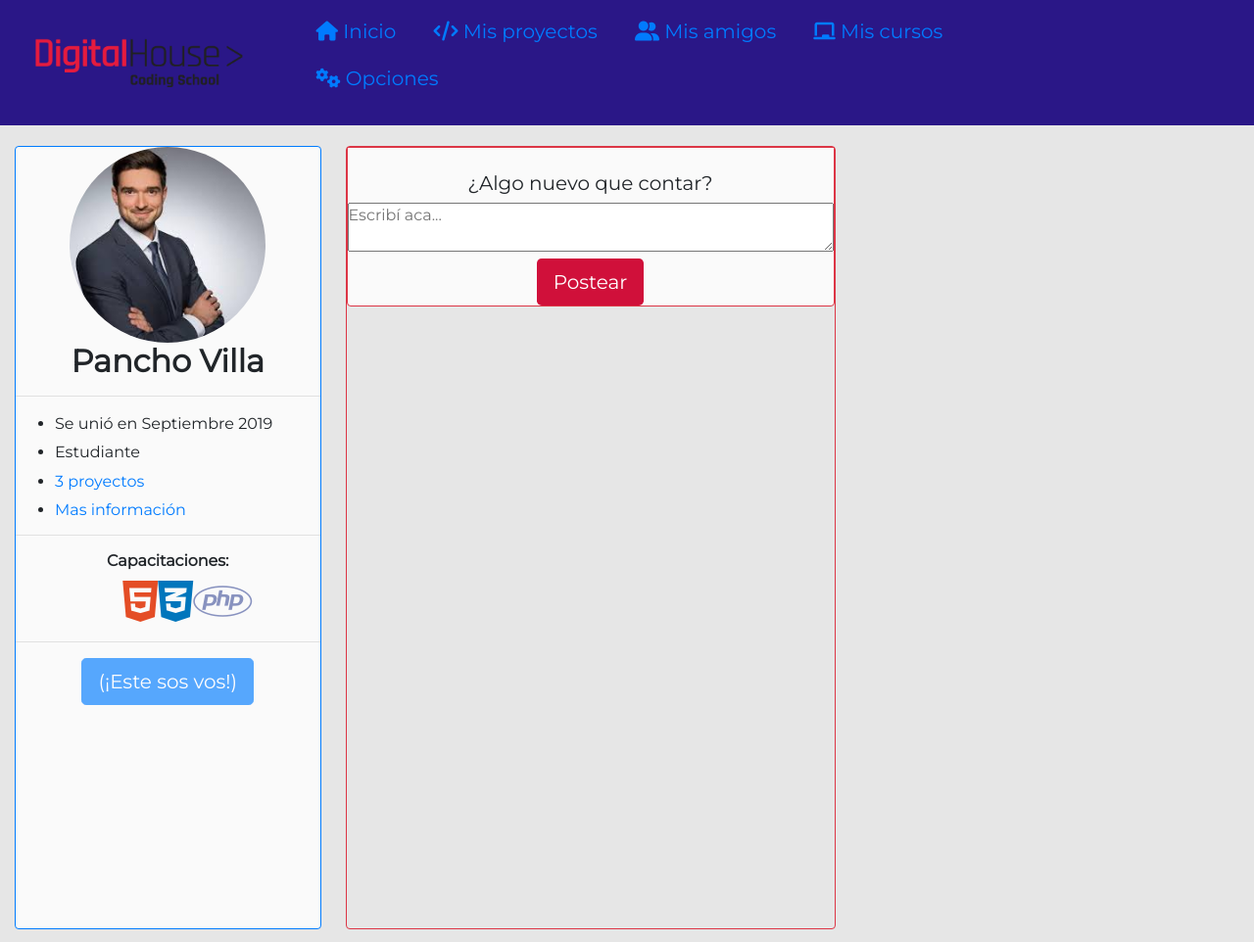
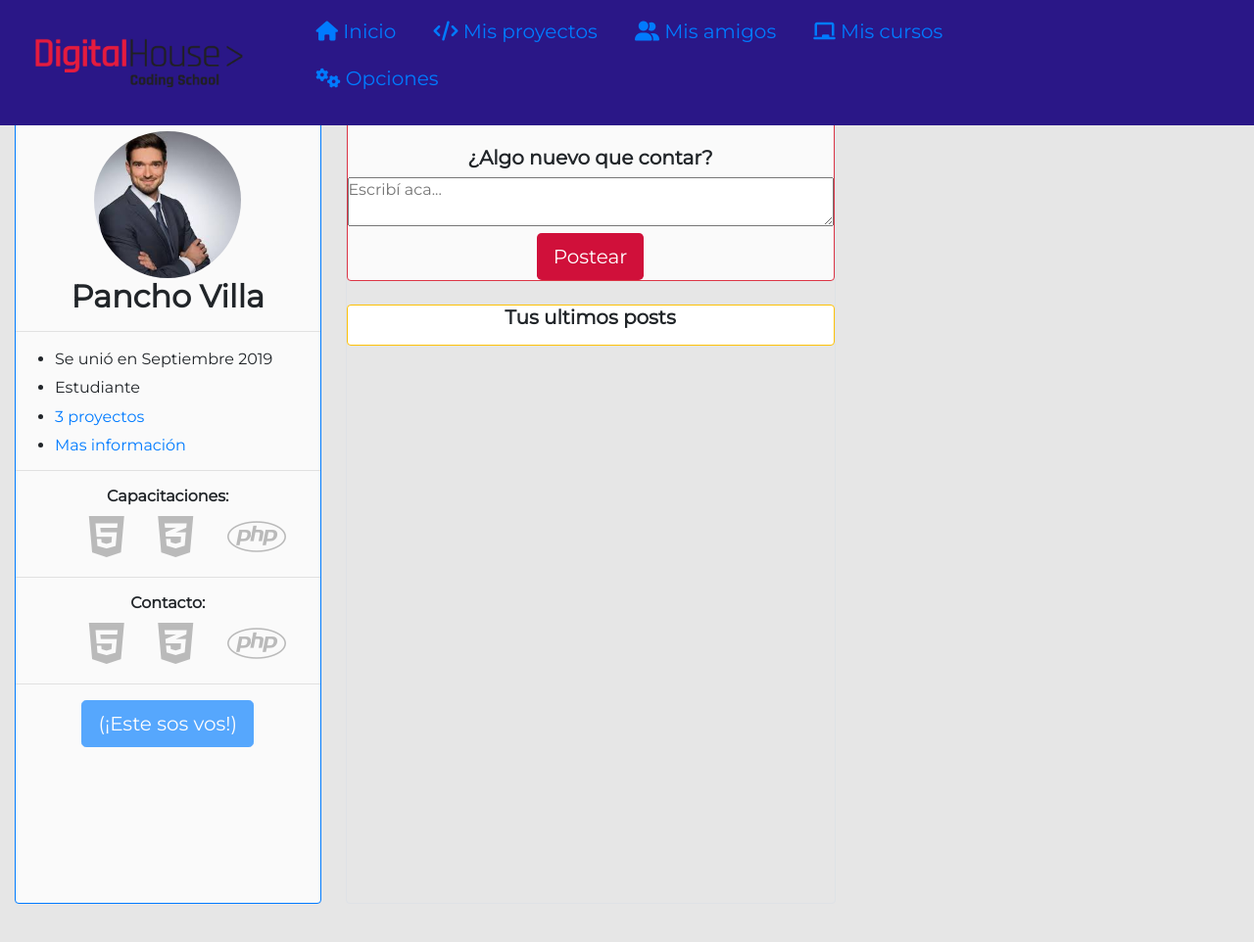
Before and after one commit to AquilanteJP/Proyecto-Integrador-DH, a PHP site: page /profile.html in a window 1280 px wide. Shown: the whole page at 98% size. After the commit the page ends 923 px from the top, so only its background shows below. Run offline with PHP 8.4, Linux system fonts and the light colour scheme; some libraries are stand-ins or nearby versions.

Commit message:
Header fijo en la página, inicio de posts

```diff
--- a/Proyecto/css/profile.css
+++ b/Proyecto/css/profile.css
@@ -1,12 +1,20 @@
 @import "./master.css";
+
+body{
+  background-color:#e6e6e6;
+}
 
 .-all{
   background-color:#e6e6e6;
+  position:relative;
 }
 
-.header{
+header{
   width:100%;
   height:17vh;
+  position: fixed;
+  top:0;
+  z-index:10;
 }
 
 .-navbar{
@@ -41,6 +49,9 @@
 
 .-contenido{
   margin:1% auto;
+  position:absolute;
+  top:110px;
+  background-color: #e6e6e6;
 }
 
 .-profile{
@@ -53,33 +64,51 @@
 .-profilepic{
   border-radius:50%;
   display:block;
-  width:200px;
+  width:150px;
+  padding-top:10px;
 }
 
 .-capacitaciones{
   list-style-type: none;
   display:flex;
-  justify-content:center;
-}
-
-.-capacitaciones li{
-  display:inline-block;
-
+  justify-content:space-evenly;
+  flex
 }
 
 .-caphtml5{
+  color:#bababa;
+}
+
+.-caphtml5:hover{
   color:#E44D26;
 }
 
 .-capcss3{
+  color:#bababa;
+}
+
+.-capcss3:hover{
   color:#0176BC;
 }
 
 .-capphp{
+  color:#bababa;
+}
+
+.-capphp:hover{
   color:#8892BF;
 }
 
 .-nombre{
+}
+
+.-contacto{
+  display:flex;
+  justify-content: space-evenly;
+}
+
+.-contacto li{
+  list-style-type:none;
 }
 
 .-botonAmigo{
@@ -97,7 +126,7 @@
   border:1px solid #D0103A;
 }
 
-.-headerPosts{
+.-enterPost{
   width:100%;
   background-color:#fafafa;
 }
@@ -107,3 +136,11 @@
   margin:0 auto;
   background-color:#D0103A;
 }
+
+.-misPosts{
+  background-color:white;
+}
+
+.-misPosts ul{
+  list-style-type: none;
+}
--- a/Proyecto/profile.html
+++ b/Proyecto/profile.html
@@ -10,7 +10,7 @@
   </head>
   <body>
     <div class="container-fluid m-0 p-0 d-flex flex-row flex-wrap -all">
-      <header class="header">
+      <header>
           <nav class="navbar navbar-expand-lg navbar-dark -navbar">
             <div class="-logocontainer">
               <img src="img/logo-DH.png" alt="logo" class="dh2">
@@ -37,7 +37,6 @@
           </nav>
       </header>
       <div class="row container-fluid -contenido">
-        <br>
         <div class="border border-primary rounded -profile">
           <img src="img/profilepic.jpg" alt="fotoperfil" class="-profilepic mx-auto">
           <h2 class="text-center font-weight-bold -nombre ">Pancho Villa</h2>
@@ -56,18 +55,32 @@
             <li><span title="PHP"><i class="fab fa-php fa-3x -capphp"></i></span></li>
           </ul>
           <hr>
+          <h6 class="text-center font-weight-bold">Contacto:</h6>
+          <ul class="-contacto">
+            <li><span title="HTML"><i class="fab fa-html5 fa-3x -caphtml5"></i></span></li>
+            <li><span title="CSS"><i class="fab fa-css3-alt fa-3x -capcss3"></i></span></li>
+            <li><span title="PHP"><i class="fab fa-php fa-3x -capphp"></i></span></li>
+          </ul>
+          <hr>
           <button type="button" class="btn btn-lg btn-primary -botonAmigo" disabled name="button">(¡Este sos vos!)</button>
         </div>
-        <div class="border border-danger rounded -posts">
-         <div class="-headerPosts border border-danger rounded-bottom">
+
+        <div class="border rounded -posts">
+         <div class="-enterPost border border-danger rounded">
            <br>
-           <h5 class="text-center text-black">¿Algo nuevo que contar?</h5>
+           <h5 class="text-center font-weight-bold">¿Algo nuevo que contar?</h5>
            <form action="" method="post">
             <textarea class="w-100 p-0 -textPost" placeholder="Escribí aca..." name="comments" ></textarea>
             <input  class="btn btn-lg -postear text-white" type="submit" name="Postear" value="Postear">
            </form>
          </div>
-          <br>
+         <br>
+         <div class="-misPosts border border-warning rounded">
+           <h5 class="text-center font-weight-bold">Tus ultimos posts</h5>
+           <ul>
+             <li></li>
+           </ul>
+         </div>
         </div>
       </div>
     </div>
```
